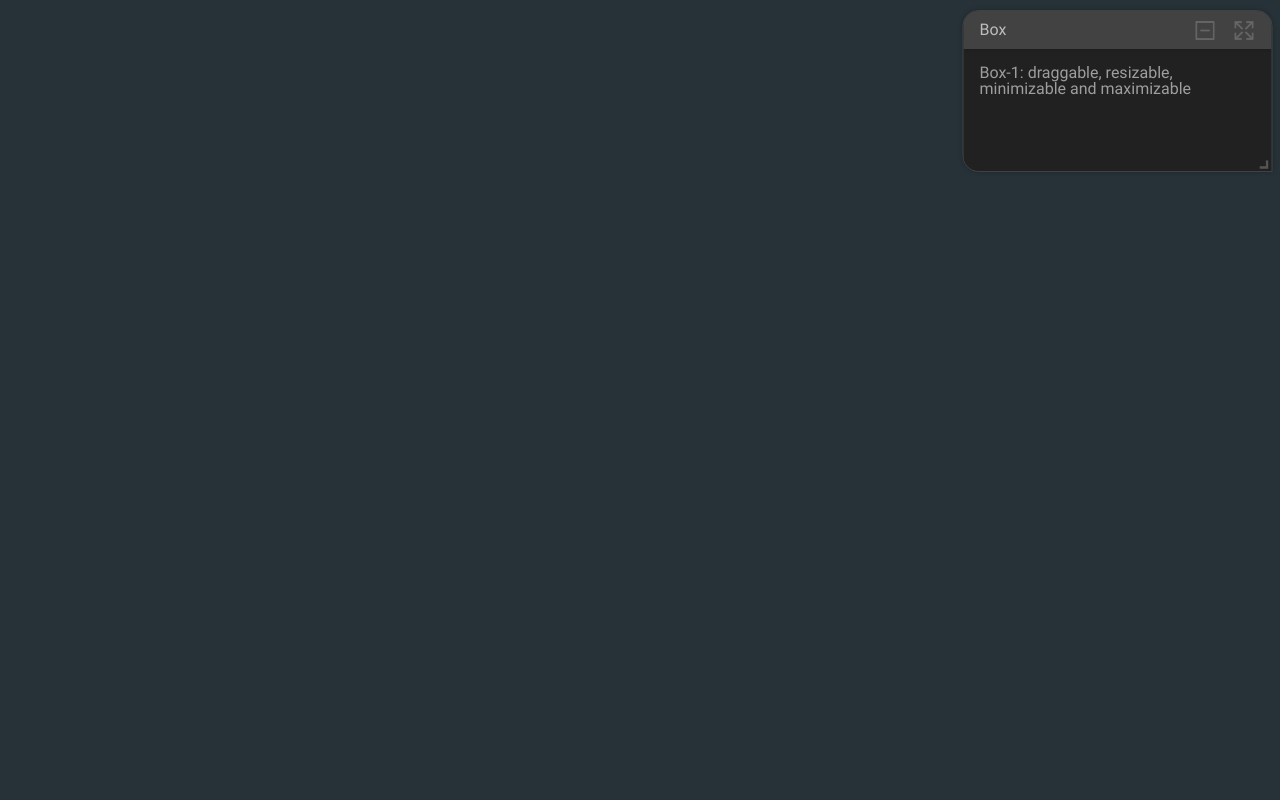
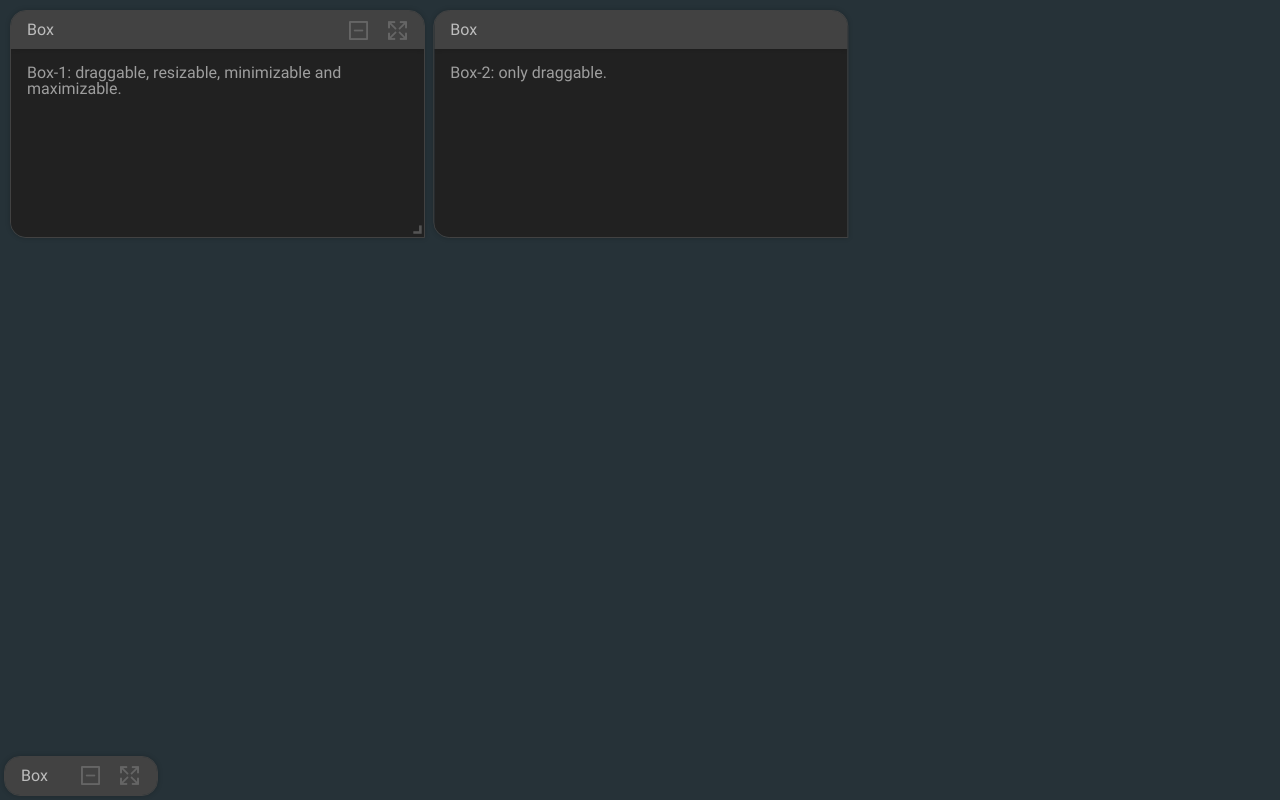
Before and after one commit to iding-ir/typescript-windows, a React (Create React App) app: page / in a window 1280 px wide. Built offline with nearby package versions, Linux system fonts and the light colour scheme.

Commit message:
Code refactor

```diff
--- a/src/components/Windows.tsx
+++ b/src/components/Windows.tsx
@@ -5,6 +5,7 @@ import { ResizableBox, ResizeCallbackData } from "react-resizable";
 import clsx from "clsx";
 
 import { useGrids } from "../utils/useGrids";
+import { getLocalStorage } from "../utils/getLocalStorage";
 
 export interface Window {
   key: string;
@@ -37,25 +38,11 @@ const Windows = (props: WindowsProps) => {
     return { ...total, [item.key]: item.startMinimized };
   }, {});
 
-  const iWindowSizes = localStorage.getItem("windowSizes")
-    ? JSON.parse(localStorage.getItem("windowSizes") as string)
-    : {};
-
-  const iWindowZIndexes = localStorage.getItem("windowZIndexes")
-    ? JSON.parse(localStorage.getItem("windowZIndexes") as string)
-    : {};
-
-  const iWindowLocations = localStorage.getItem("windowLocations")
-    ? JSON.parse(localStorage.getItem("windowLocations") as string)
-    : {};
-
-  const iWindowMaximizes = localStorage.getItem("windowMaximizes")
-    ? JSON.parse(localStorage.getItem("windowMaximizes") as string)
-    : {};
-
-  const iWindowMinimizes = localStorage.getItem("windowMinimizes")
-    ? JSON.parse(localStorage.getItem("windowMinimizes") as string)
-    : dWindowMinimizes;
+  const iWindowSizes = getLocalStorage("windowSizes", {});
+  const iWindowZIndexes = getLocalStorage("windowZIndexes", {});
+  const iWindowLocations = getLocalStorage("windowLocations", {});
+  const iWindowMaximizes = getLocalStorage("windowMaximizes", {});
+  const iWindowMinimizes = getLocalStorage("windowMinimizes", dWindowMinimizes);
 
   const [windowSizes, setWindowSizes] = useState(iWindowSizes);
   const [windowZIndexes, setWindowZIndexes] = useState(iWindowZIndexes);
@@ -239,7 +226,7 @@ const Windows = (props: WindowsProps) => {
           key={key}
           defaultPosition={windowLocations[key] || location}
           position={windowLocations[key] || location}
-          grid={[grid as number, grid as number]}
+          grid={[grid, grid]}
           scale={1}
           handle=".tw-draggable"
           bounds="parent"
--- /dev/null
+++ b/src/utils/getLocalStorage.ts
@@ -0,0 +1,5 @@
+export const getLocalStorage = (name: string, defaultValue: any) => {
+  return localStorage.getItem(name)
+    ? JSON.parse(localStorage.getItem(name) as string)
+    : defaultValue;
+};
--- a/src/windows.tsx
+++ b/src/windows.tsx
@@ -8,13 +8,35 @@ export const windows: Window[] = [
     key: "box-1",
     title: "box.title",
     component: (
-      <Box text="Box-1: draggable, resizable, minimizable and maximizable" />
+      <Box text="Box-1: draggable, resizable, minimizable and maximizable." />
     ),
-    grids: { x: 9, y: 0, w: 3, h: 2 },
+    grids: { x: 0, y: 0, w: 4, h: 3 },
     draggable: true,
     resizable: true,
     minimizable: true,
     maximizable: true,
     startMinimized: false,
   },
+  {
+    key: "box-2",
+    title: "box.title",
+    component: <Box text="Box-2: only draggable." />,
+    grids: { x: 4, y: 0, w: 4, h: 3 },
+    draggable: true,
+    resizable: false,
+    minimizable: false,
+    maximizable: false,
+    startMinimized: false,
+  },
+  {
+    key: "box-3",
+    title: "box.title",
+    component: <Box text="Box-3: starting minimized." />,
+    grids: { x: 8, y: 0, w: 4, h: 3 },
+    draggable: true,
+    resizable: true,
+    minimizable: true,
+    maximizable: true,
+    startMinimized: true,
+  },
 ];
```
